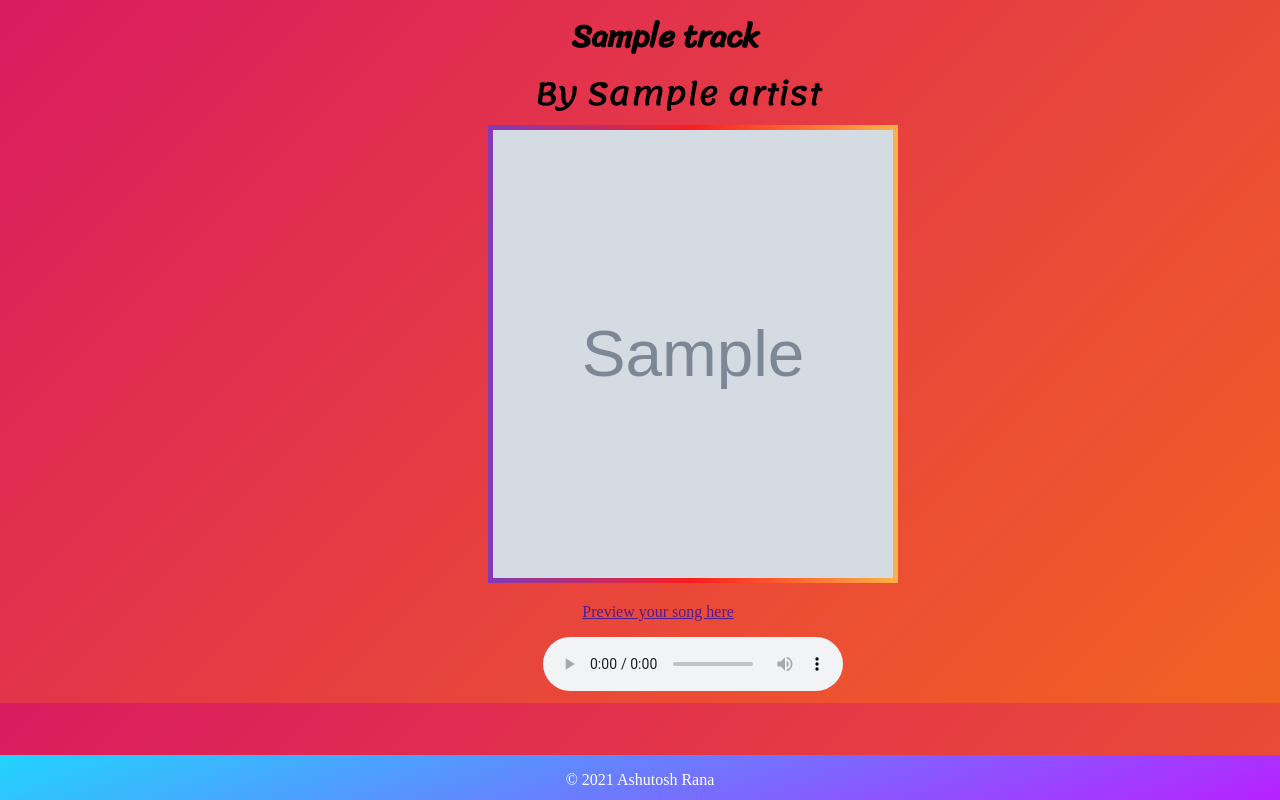
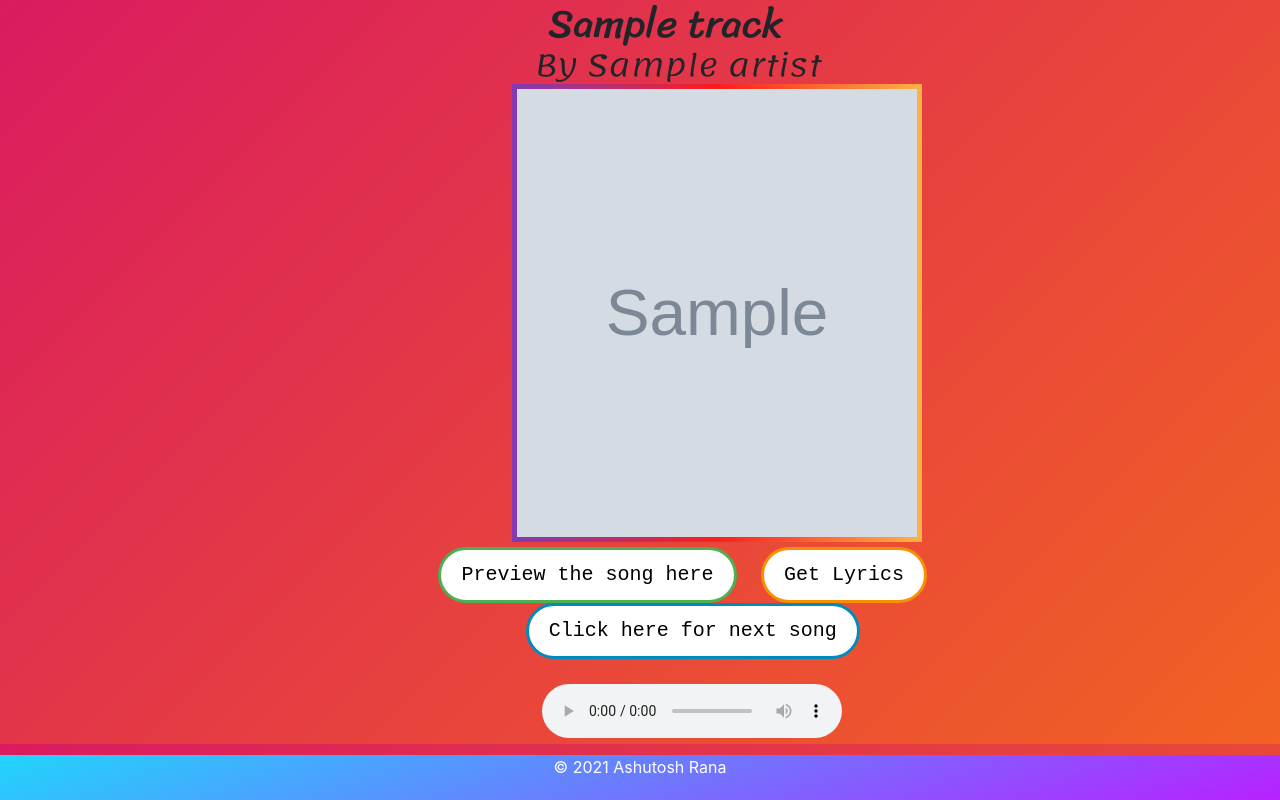
Before and after one commit to NJIT-CS490-SP21/Mucic-App, a Flask app: page / in a window 1280 px wide. Run offline with Flask 2, Linux system fonts and the light colour scheme; grey boxes marked "Sample" are stand-in pictures; a database or web service that is not in the repository returns one stand-in record (values such as "Sample title"); data that the repository does not hold is empty; some libraries are stand-ins or nearby versions; some web fonts are replaced.

Commit message:
Added buttons and style to the button

```diff
--- a/music.py
+++ b/music.py
@@ -49,11 +49,12 @@ def extract_info():
         }                                                                                                                                    #
                                                                                                                                              #
     response = requests.get(BASE_URL+selected_artist+"/top-tracks", params = params,headers = header) #requesting data from the api          #
+    data = response.json()                                                                                                                   #
     song_index = randint(0,len(response.json()["tracks"])-1) #index of the song list to select random song                                   #
-    artist_name =response.json()["tracks"][0]["artists"][0]['name'] #name of the artist                                                      #
-    song_name = response.json()["tracks"][song_index]["name"] #name of the song                                                              #
-    song_preview_url =response.json()["tracks"][song_index]["preview_url"] #link for the song                                                #                                                                                         #              #
-    image_url =response.json()["tracks"][song_index]["album"]["images"][0]["url"] #link for the images                                       #
+    artist_name =data["tracks"][0]["artists"][0]['name'] #name of the artist                                                                 #
+    song_name = data["tracks"][song_index]["name"] #name of the song                                                                         #
+    song_preview_url =data["tracks"][song_index]["preview_url"] #link for the song                                                           #                                                                                         #              #
+    image_url =data["tracks"][song_index]["album"]["images"][0]["url"] #link for the images                                                  #
     info_dict ={"song_name": song_name,"artist_name": artist_name,"song_preview_url": song_preview_url, "image_url":image_url}               #
     return info_dict                                                                                                                         #
 ##############################################################################################################################################
--- a/static/style.css
+++ b/static/style.css
@@ -2,19 +2,17 @@ body{
 
     animation: myanimation 10s infinite;
 }
+ h1{
+      margin:0px;
+  }
+  h2{
+      margin: 0px;
+  }
 #preview{
     margin-left: 12%;
-    margn-to:0px;
+    margin-top:0px;
 }
-.images{
-    height:448px;
-    width:400px;
-    box-sizing: content-box;
-    border-width: 5px;
-    border-style: solid;
-    border-image: linear-gradient(90deg, rgba(131,58,180,1) 0%, rgba(253,29,29,1) 50%, rgba(252,176,69,1) 100%);
-    border-image-slice: 1;
-}
+
 #header{
 
     margin-left: 4%;
@@ -23,7 +21,7 @@ body{
 
 }
 
-#content{
+.bottom{
     margin-left: 38%;
 
 }
@@ -40,12 +38,7 @@ body{
 #footer{background-image: linear-gradient(-20deg, #b721ff 0%, #21d4fd 100%);text-align: center;color: white;height: 45px;position: fixed;left: 0;
   bottom: 0;width: 100%;}
 
-  h1{
-      margin:0px;
-  }
-  h2{
-      margin: 0px;
-  }
+
 
  @keyframes myanimation {
   0% {background: linear-gradient(-30deg, #b721ff 0%, #21d4fd 100%);}
@@ -58,3 +51,104 @@ body{
     color: white;
     font-family:"Lemonda", cursive;
 }
+
+#btn-1 {
+  -webkit-border-radius: 28;
+  -moz-border-radius: 28;
+  border-radius: 28px;
+  font-family: Courier New;
+  color: #000000;
+  font-size: 20px;
+  background: #ffffff;
+  padding: 10px 20px 10px 20px;
+  margin-right: 20px;
+  border: solid #4CAF50 3px;
+  text-decoration: none;
+}
+#btn-1:hover {
+  background: #1da322;
+  text-decoration: none;
+  box-shadow: 0 12px 16px 0 rgba(0, 0, 0, 0.24), 0 17px 50px 0 rgba(0, 0, 0, 0.19);
+  cursor: pointer;
+}
+#btn-2 {
+  -webkit-border-radius: 28;
+  -moz-border-radius: 28;
+  border-radius: 28px;
+  font-family: Courier New;
+  color: #000000;
+  font-size: 20px;
+  background: #ffffff;
+  padding: 10px 20px 10px 20px;
+  border: solid #008CBA 3px;
+  text-decoration: none;
+}
+
+#btn-2:hover {
+  background: #3cb0fd;
+  text-decoration: none;
+  box-shadow: 0 12px 16px 0 rgba(0, 0, 0, 0.24), 0 17px 50px 0 rgba(0, 0, 0, 0.19);
+  cursor: pointer;
+}
+#btn-3 {
+ -webkit-border-radius: 28;
+  -moz-border-radius: 28;
+  border-radius: 28px;
+  font-family: Courier New;
+  color: #000000;
+  font-size: 20px;
+  background: #ffffff;
+  padding: 10px 20px 10px 20px;
+  margin-right: 20px;
+  border: solid #f88f01 3px;
+  text-decoration: none;
+}
+#btn-3:hover {
+    background: #ffc75f;
+  text-decoration: none;
+  box-shadow: 0 12px 16px 0 rgba(0, 0, 0, 0.24), 0 17px 50px 0 rgba(0, 0, 0, 0.19);
+  cursor: pointer;
+}
+#btn-4 {
+  -webkit-border-radius: 28;
+  -moz-border-radius: 28;
+  border-radius: 28px;
+  font-family: Courier New;
+  color: #000000;
+  font-size: 20px;
+  background: #ffffff;
+  padding: 10px 20px 10px 20px;
+  border: solid #008CBA 3px;
+  text-decoration: none;
+  margin-left: 9%;
+}
+
+#btn-4:hover {
+  background: #3cb0fd;
+  text-decoration: none;
+  box-shadow: 0 12px 16px 0 rgba(0, 0, 0, 0.24), 0 17px 50px 0 rgba(0, 0, 0, 0.19);
+  cursor: pointer;
+}
+.buttons{
+    text-align: center;
+    position:relative;
+    right: 24%;
+    margin-top: 5px;
+    margin-bottom:25px;
+}
+.middle{
+    margin-left:40%;
+}
+.images{
+    height:448px;
+    width:400px;
+    box-sizing: content-box;
+    border-width: 5px;
+    border-style: solid;
+    border-image: linear-gradient(90deg, rgba(131,58,180,1) 0%, rgba(253,29,29,1) 50%, rgba(252,176,69,1) 100%);
+    border-image-slice: 1;
+}
+.sorry_btn{
+    margin-left: 50px;
+    margin-top: 20px;
+}
--- a/templates/index.html
+++ b/templates/index.html
@@ -2,24 +2,46 @@
 <html>
 
     <head>
+        <Title>Ashutosh's Spotify App</Title>
+
+        <link rel="stylesheet" href="https://stackpath.bootstrapcdn.com/bootstrap/4.3.1/css/bootstrap.min.css" integrity="sha384-ggOyR0iXCbMQv3Xipma34MD+dH/1fQ784/j6cY/iJTQUOhcWr7x9JvoRxT2MZw1T" crossorigin="anonymous">
+        <script src="https://code.jquery.com/jquery-3.3.1.slim.min.js" integrity="sha384-q8i/X+965DzO0rT7abK41JStQIAqVgRVzpbzo5smXKp4YfRvH+8abtTE1Pi6jizo" crossorigin="anonymous"></script>
+        <script src="https://cdnjs.cloudflare.com/ajax/libs/popper.js/1.14.7/umd/popper.min.js" integrity="sha384-UO2eT0CpHqdSJQ6hJty5KVphtPhzWj9WO1clHTMGa3JDZwrnQq4sF86dIHNDz0W1" crossorigin="anonymous"></script>
+        <script src="https://stackpath.bootstrapcdn.com/bootstrap/4.3.1/js/bootstrap.min.js" integrity="sha384-JjSmVgyd0p3pXB1rRibZUAYoIIy6OrQ6VrjIEaFf/nJGzIxFDsf4x0xIM+B07jRM" crossorigin="anonymous"></script>
         <link rel="stylesheet" href={{ url_for('static', filename = 'style.css')}} type="text/css" />
         <link rel="preconnect" href="https://fonts.gstatic.com">
         <link href="https://fonts.googleapis.com/css2?family=Hanalei&family=Lemonada:wght@300&family=Sriracha&display=swap" rel="stylesheet">
     </head>
     <body>
+    <div class = "top">
 
         <div id = "header">
            <strong> <h1>{{song_name}}</h1></strong>
            <h2 id = "artist"> By {{artist_name}}</h2>
         </div>
 
-        <div id="content">
-            <img class= "images" src = "{{image_url}}"/>
+    </div>
+    <div class = "middle"  >
+        <img class= "images" src = "{{image_url}}"/>
 
-            {% if song_preview_url == None%}
+    </div>
+    <div class = "bottom">
+
+        {% if song_preview_url == None%}
                 <h2 id = "sorry">Sorry, preview is not available!!!</h2>
+                <button class="sorry_btn" id = "btn-4" type = "button" onClick="history.go(0)">Click here for next song</button>
             {%else%}
-                <p id = "preview"><a href= "{{song_preview_url}}">Preview your song here</a></p>
+                <form action={{song_preview_url}}>
+                    <div class = "buttons">
+                        <button   id = "btn-1" type = "submit">Preview the song here</button>
+                        <button id = "btn-3" type  = "button">Get Lyrics</button>
+                        <button  id = "btn-2" type = "button" onClick="history.go(0)">Click here for next song</button>
+
+                    </div>
+
+
+                </form>
+
                 <audio id ="player"
                     controls
                     src="{{song_preview_url}}">
@@ -27,8 +49,8 @@
                     <code>audio</code> element.
                    </audio><br>
             {%endif%}
+    </div>
 
-        </div>
         <div id =  "footer">
             <p>  © 2021 Ashutosh Rana</p>
         </div>
```
